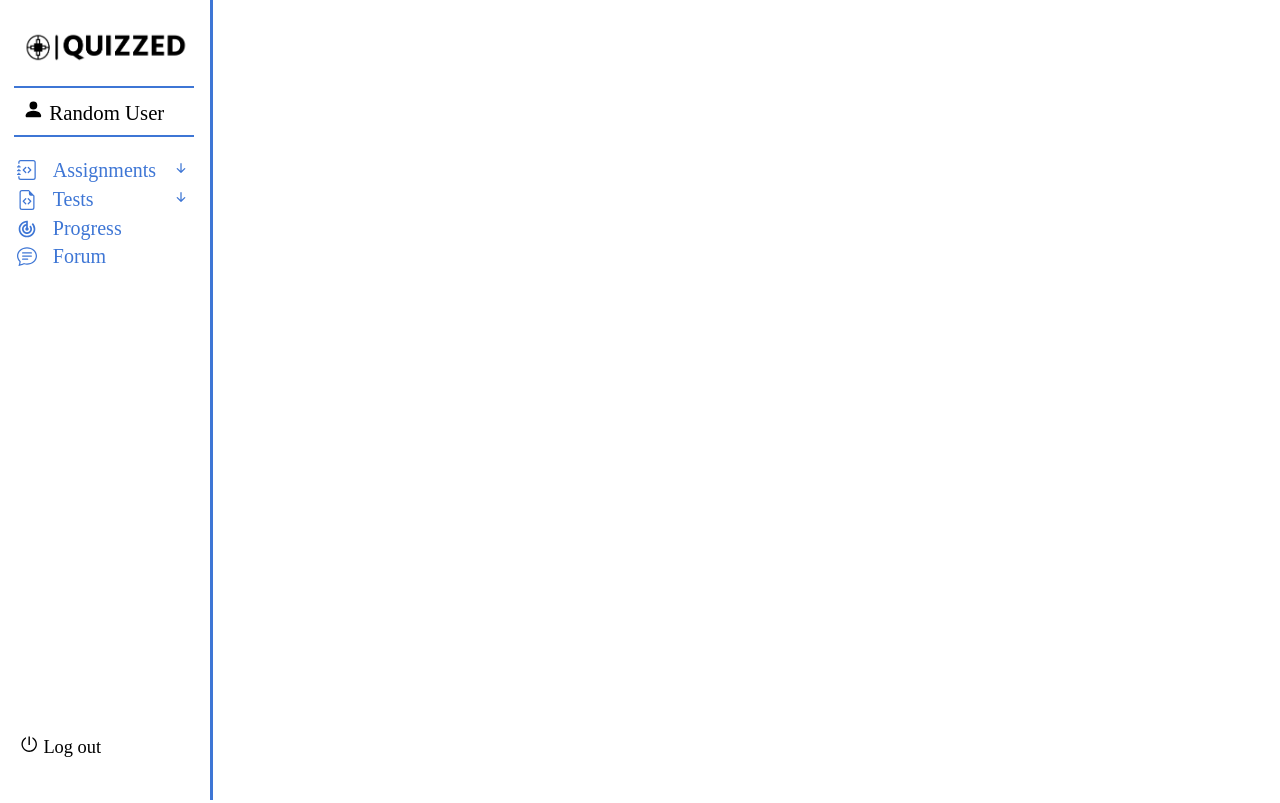
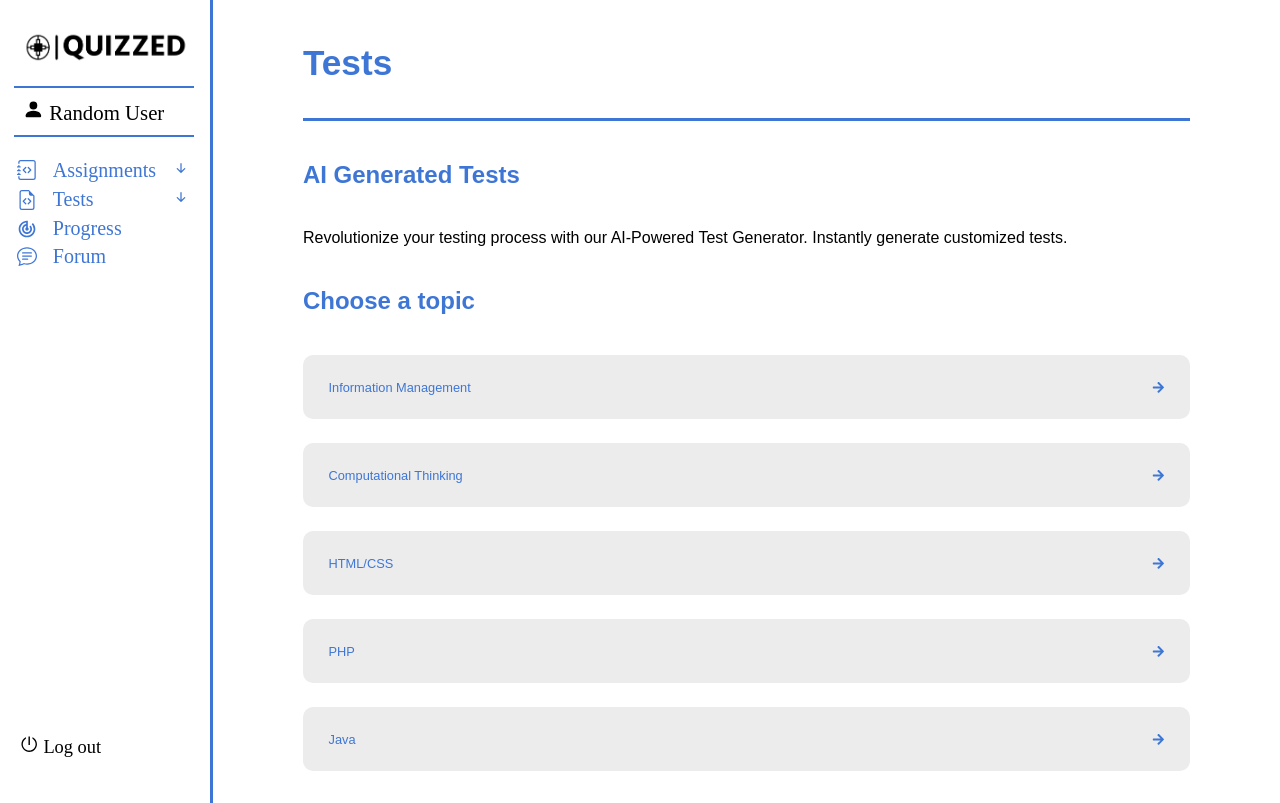
Before and after one commit to MartinezNicanor/IT1E-period-4, a React (Create React App) app: page /tests in a window 1280 px wide. Built offline with nearby package versions, Linux system fonts and the light colour scheme; the HTML template or start-up script is replaced by a standard one.

Commit message:
Add: Pop-up menu, still not working properly, page fully done with css/html

```diff
--- a/package.json
+++ b/package.json
@@ -8,6 +8,7 @@
     "@testing-library/user-event": "^13.5.0",
     "react": "^18.2.0",
     "react-dom": "^18.2.0",
+    "react-icons": "^4.9.0",
     "react-router-dom": "^6.11.2",
     "react-scripts": "^5.0.1",
     "styled-components": "^5.3.11",
--- a/src/App.js
+++ b/src/App.js
@@ -3,6 +3,7 @@ import Home from './pages/home/Home';
 import SideBar from "./components/navbar/SideBar";
 import Profile from './pages/profile/Profile';
 import { BrowserRouter as Router, Route, Routes } from 'react-router-dom';
+import GenerateTestPage from "./pages/testGenerate/generateTest";
 
 function App() {
     return (
@@ -18,6 +19,7 @@ function App() {
                     <Route path="/" element={<Home />} />
                     <Route path="/" element={<Home />} />
                     <Route path="/profile" element={<Profile />} />
+                    <Route path="/tests" element={<GenerateTestPage />} />
                 </Routes>
                 </div>
             </div>
--- /dev/null
+++ b/src/pages/testGenerate/components/SubHeader.js
@@ -0,0 +1,9 @@
+import '../css/components.css';
+
+const SubHeader = ({label}) => {
+    return (
+        <h2 className="subHeader">{label}</h2>
+    );
+}
+
+export default SubHeader;
--- /dev/null
+++ b/src/pages/testGenerate/components/TestTopic.js
@@ -0,0 +1,40 @@
+import React, { useEffect, useState, useRef } from 'react';
+import { FaArrowRight } from 'react-icons/fa';
+
+const TestTopic = ({label}) => {
+    const [isMenuOpen, setMenuOpen] = useState(false);
+    const menuRef = useRef(null);
+
+    const handleClick = () => {
+        setMenuOpen(!isMenuOpen);
+    };
+
+    const handleClickOutside = (event) => {
+        if (menuRef.current && !menuRef.current.contains(event.target)) {
+            setMenuOpen(false);
+        }
+    };
+
+    useEffect(() => {
+        document.addEventListener('mousedown', handleClickOutside);
+        return () => {
+            document.removeEventListener('mousedown', handleClickOutside);
+        };
+    }, []);
+
+    return (
+        <>
+            <div className={"topicButton"} ref={menuRef} onClick={handleClick}>
+                <p className={"topicLabel"}>{label}</p>
+                <FaArrowRight />
+            </div>
+            {isMenuOpen && (
+                <div className={"topicMenu"}>
+                    This is the menu
+                </div>
+            )}
+        </>
+    );
+}
+
+export default TestTopic;
--- /dev/null
+++ b/src/pages/testGenerate/css/components.css
@@ -0,0 +1,36 @@
+.topicButton{
+    display: flex;
+    justify-content: space-between;
+    height: 8vh;
+    align-items: center;
+    padding: 0 2vw 0 2vw;
+    background-color: #ECECEC ;
+    border-radius: 10px;
+    color: #3E76D5;
+    margin: 3vh 0 3vh 0;
+    font-size: 1vw;
+    transition: transform .2s;
+}
+
+.topicButton:hover{
+    box-shadow: 3px 3px 1px;
+    transform: scale(1.01);
+}
+
+.subHeader{
+    margin: 5vh 0 5vh 0;
+    color: #3E76D5;
+}
+
+.topicMenu{
+    display: flex;
+    justify-content: space-between;
+    height: 6vh;
+    align-items: center;
+    padding: 0 2vw 0 2vw;
+    background-color: #ECECEC;
+    border-radius: 10px;
+    color: #3E76D5;
+    font-size: 1vw;
+    transition: transform .2s;
+}
--- /dev/null
+++ b/src/pages/testGenerate/generateTest.js
@@ -0,0 +1,25 @@
+import React from 'react';
+import Header from './../../components/header/Header.js';
+import SubHeader from './components/SubHeader.js';
+import TestTopic from './components/TestTopic.js';
+
+function GenerateTestPage() {
+    return (
+        <>
+            <Header title={"Tests"} />
+            <SubHeader label={"AI Generated Tests"} />
+            <p>
+                Revolutionize your testing process with our AI-Powered Test Generator.
+                Instantly generate customized tests.
+            </p>
+            <SubHeader label={"Choose a topic"} />
+            <TestTopic label={"Information Management"} />
+            <TestTopic label={"Computational Thinking"} />
+            <TestTopic label={"HTML/CSS"} />
+            <TestTopic label={"PHP"} />
+            <TestTopic label={"Java"} />
+        </>
+    );
+}
+
+export default GenerateTestPage;
```
Also changed, not shown: 1 other file (tests, documents, lock files or other folders).
